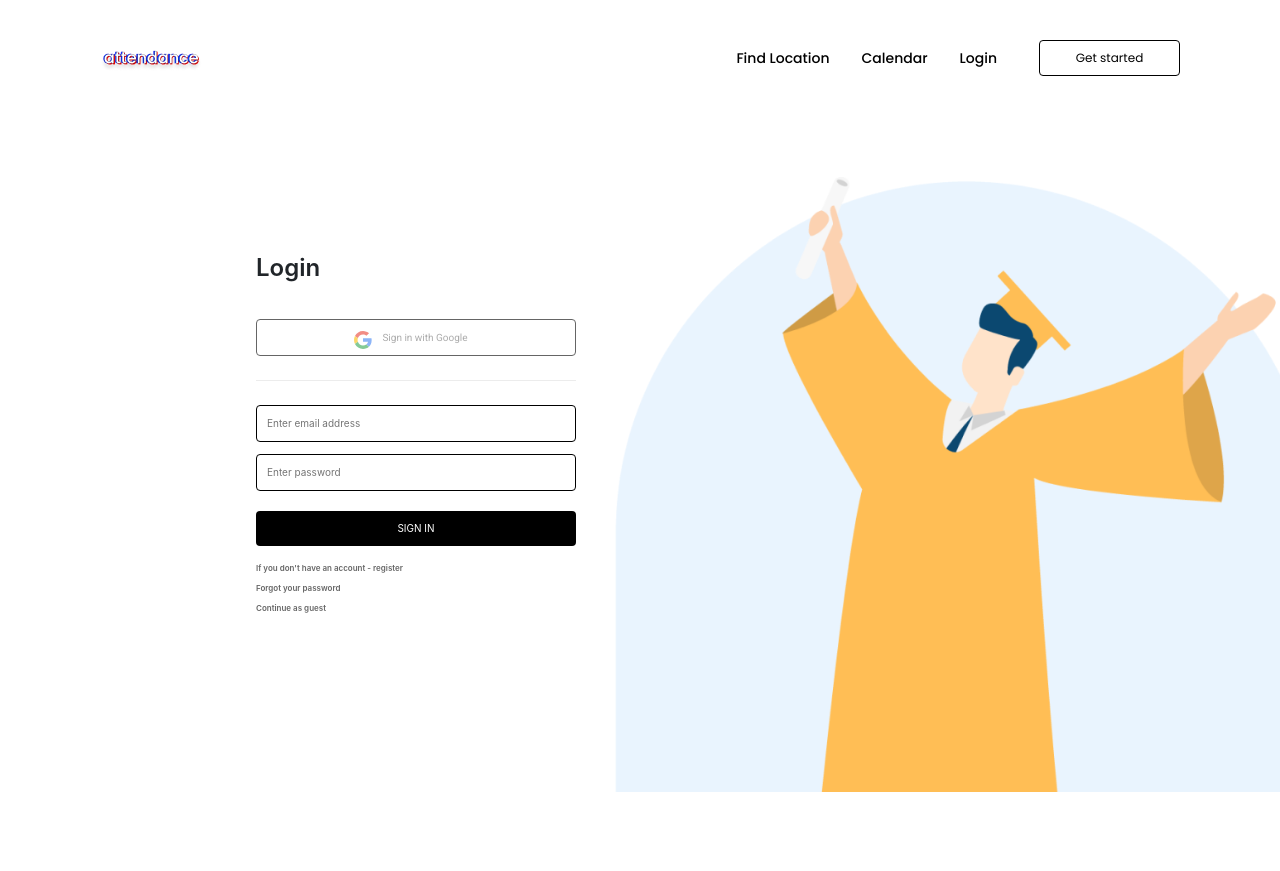
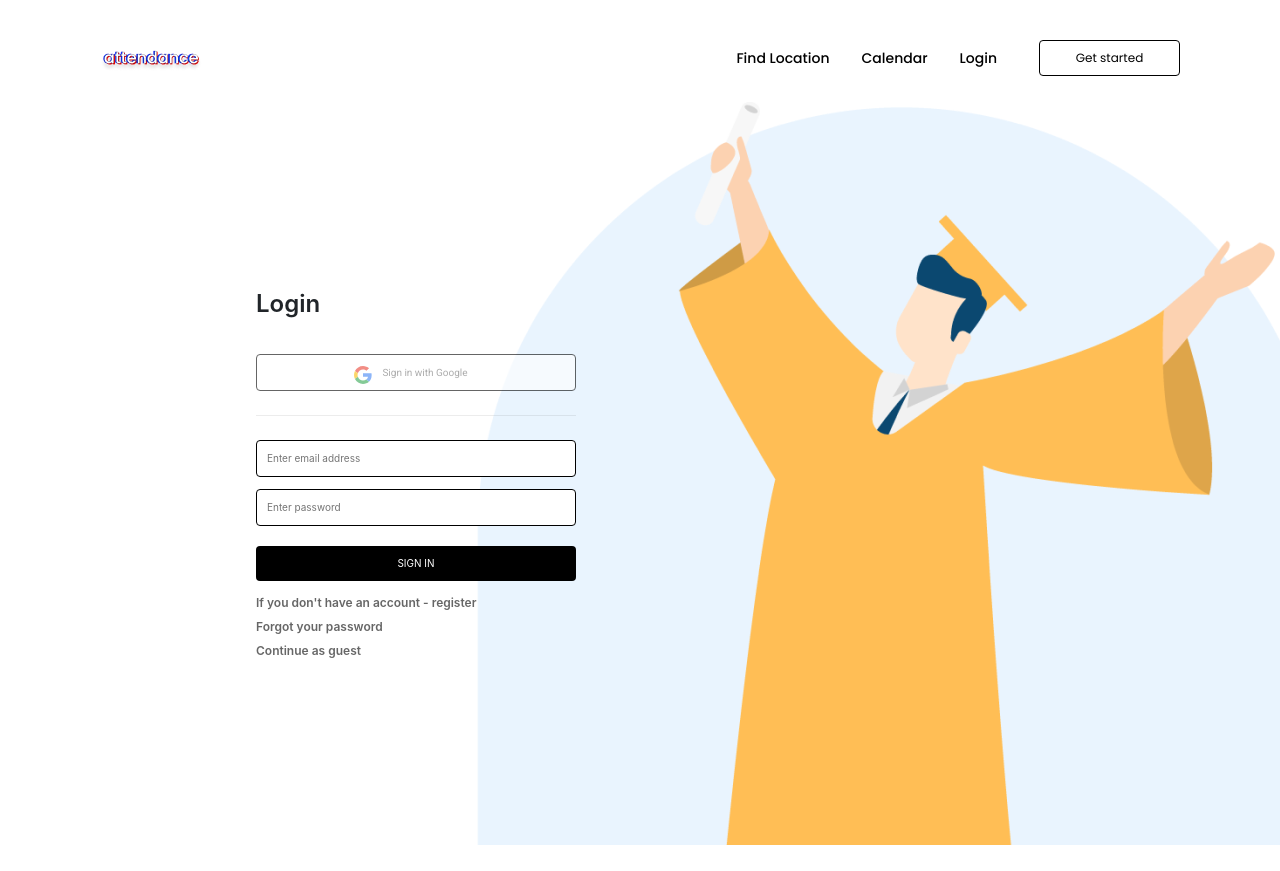
Before and after one commit to kubilaycakmak/attendence-frontend, a React (Create React App) app: page /login in a window 1280 px wide. Before the commit the page ends 800 px from the top, so only its background shows below. Built offline with nearby package versions, Linux system fonts and the light colour scheme; no server answers.

Commit message:
img and text fixed

```diff
--- a/src/component/LoginSignupForm/LoginSignupForm.module.scss
+++ b/src/component/LoginSignupForm/LoginSignupForm.module.scss
@@ -65,7 +65,8 @@
       color: #00000099;
       display: block;
       font-weight: 600;
-      font-size: $FONT_SIZE_8;
+      // font-size: $FONT_SIZE_8;
+      font-size: 12px;
       line-height: 12px;
       text-align: left;
       text-decoration: none;
--- a/src/pages/LoginSignup/LoginSignup.module.scss
+++ b/src/pages/LoginSignup/LoginSignup.module.scss
@@ -1,5 +1,5 @@
-@import '../../scss/variables';
-@import '../../scss/utils';
+@import "../../scss/variables";
+@import "../../scss/utils";
 
 .login {
   @include for-mobile-screen {
@@ -7,10 +7,9 @@
   }
   @include for-pc-screen {
     align-items: center;
-    background: url(../../assets/imgs/graduating-1.png) no-repeat 100% 100% /
-      900px;
+    background: url(../../assets/imgs/graduating-1.png) no-repeat 100%;
     display: flex;
-    height: calc(100vh - 84px);
+    height: calc(100vh - 5px);
   }
   .container {
     margin: 0 auto;
```
Also changed, not shown: 1 other file (tests, documents, lock files or other folders).
